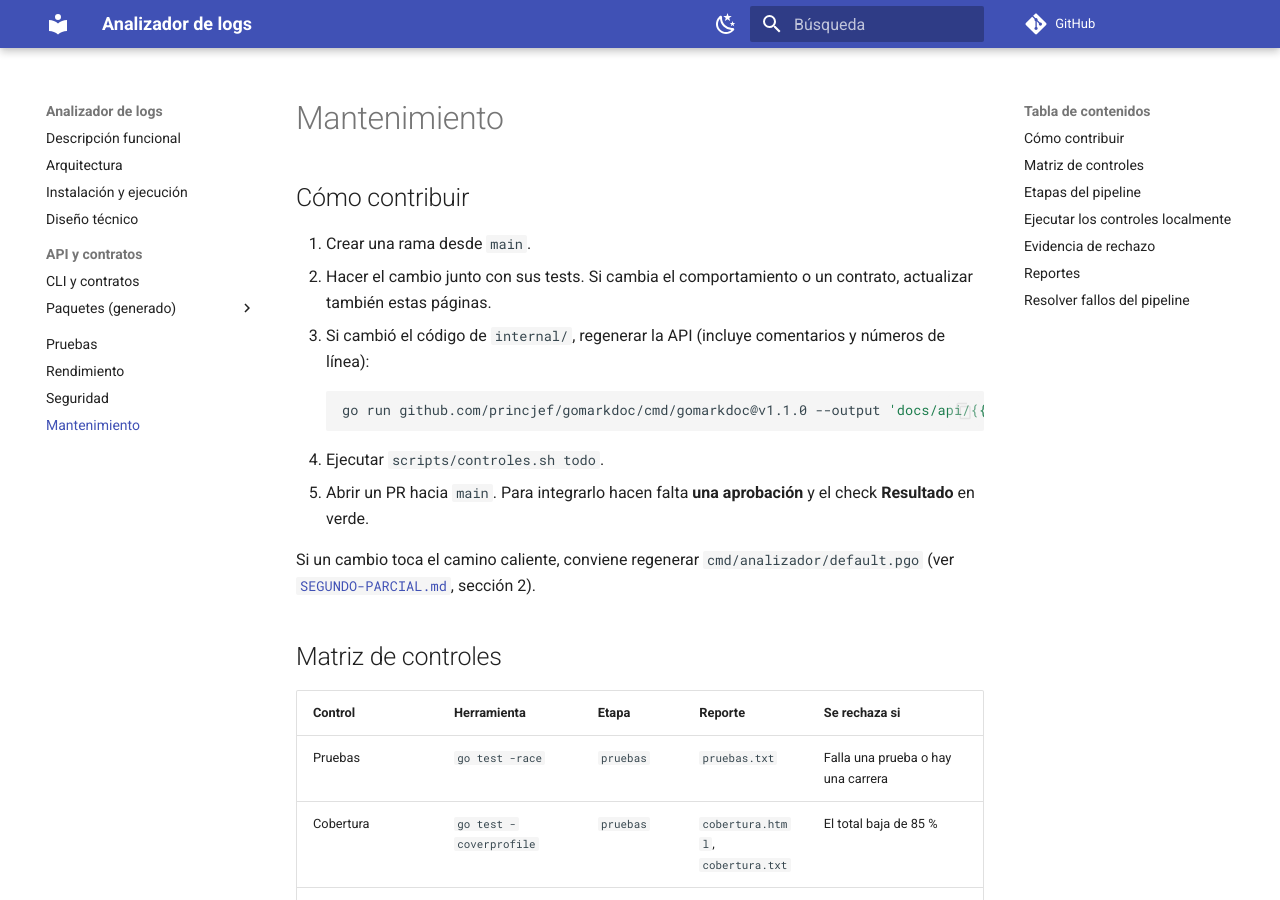
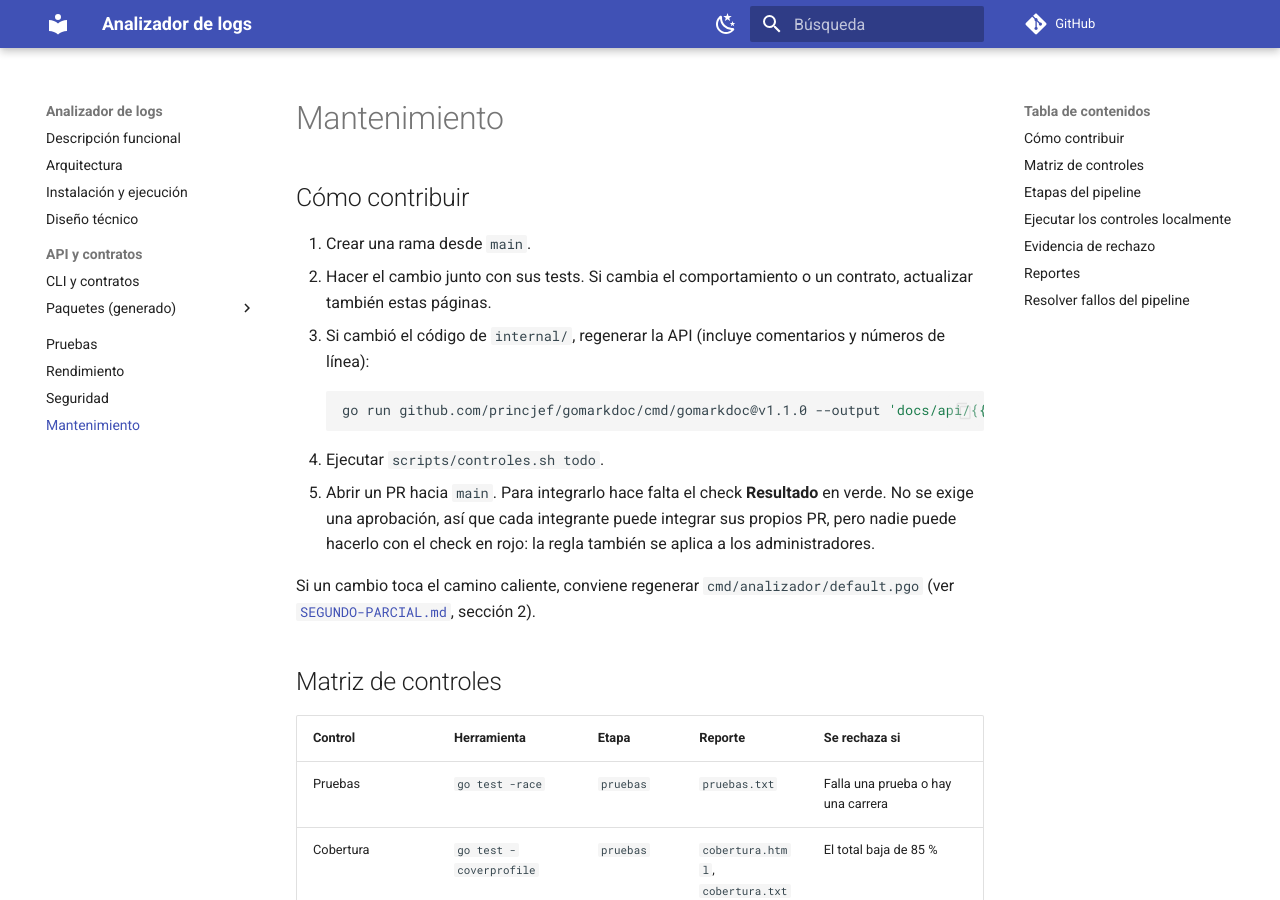
Before and after one commit to mordecoi/analizador-logs-go, an MkDocs documentation site: the page built from docs/mantenimiento.md, in a window 1280 px wide and 900 px high. Built offline with MkDocs 1.6.1 and Material for MkDocs 9.7.7, drawn with Linux system fonts in a browser that asks for light colours; comment, search, counter and statistics services are not loaded; some of the changed text lies outside the part shown.

Commit message:
Docs: la protección de main exige el check Resultado, sin aprobación obligatoria
Co-Authored-By: Claude Opus 5.5 <noreply@anthropic.com>

````diff
--- a/docs/mantenimiento.md
+++ b/docs/mantenimiento.md
@@ -11,7 +11,7 @@
     ```
 
 4. Ejecutar `scripts/controles.sh todo`.
-5. Abrir un PR hacia `main`. Para integrarlo hacen falta **una aprobación** y el check **Resultado** en verde.
+5. Abrir un PR hacia `main`. Para integrarlo hace falta el check **Resultado** en verde. No se exige una aprobación, así que cada integrante puede integrar sus propios PR, pero nadie puede hacerlo con el check en rojo: la regla también se aplica a los administradores.
 
 Si un cambio toca el camino caliente, conviene regenerar `cmd/analizador/default.pgo` (ver [`SEGUNDO-PARCIAL.md`](https://github.com/mordecoi/analizador-logs-go/blob/main/SEGUNDO-PARCIAL.md), sección 2).
 
@@ -99,6 +99,8 @@ Cada PR de prueba rompió un solo control a propósito y se cerró sin integrar.
 | [#6](https://github.com/mordecoi/analizador-logs-go/pull/6) | Un enlace roto | Documentación | `docs/no-existe.md: File not found` | [Ver](https://github.com/mordecoi/analizador-logs-go/actions/runs/41396354607) |
 | [#7](https://github.com/mordecoi/analizador-logs-go/pull/7) | Una copia por línea en el parser | Rendimiento y memoria | `Parsear/manual sec/op +44.15%`; `memoria asignada: 279.5 MB (máximo: 82)` | [Ver](https://github.com/mordecoi/analizador-logs-go/actions/runs/41396380575) |
 
+Con la protección de `main` activa, GitHub informó el PR #7 como `BLOCKED`, por su check **Resultado** en rojo: no se puede integrar.
+
 Estas pruebas también encontraron fallas del propio pipeline, ya corregidas:
 
 | Falla | Corrección |
````
